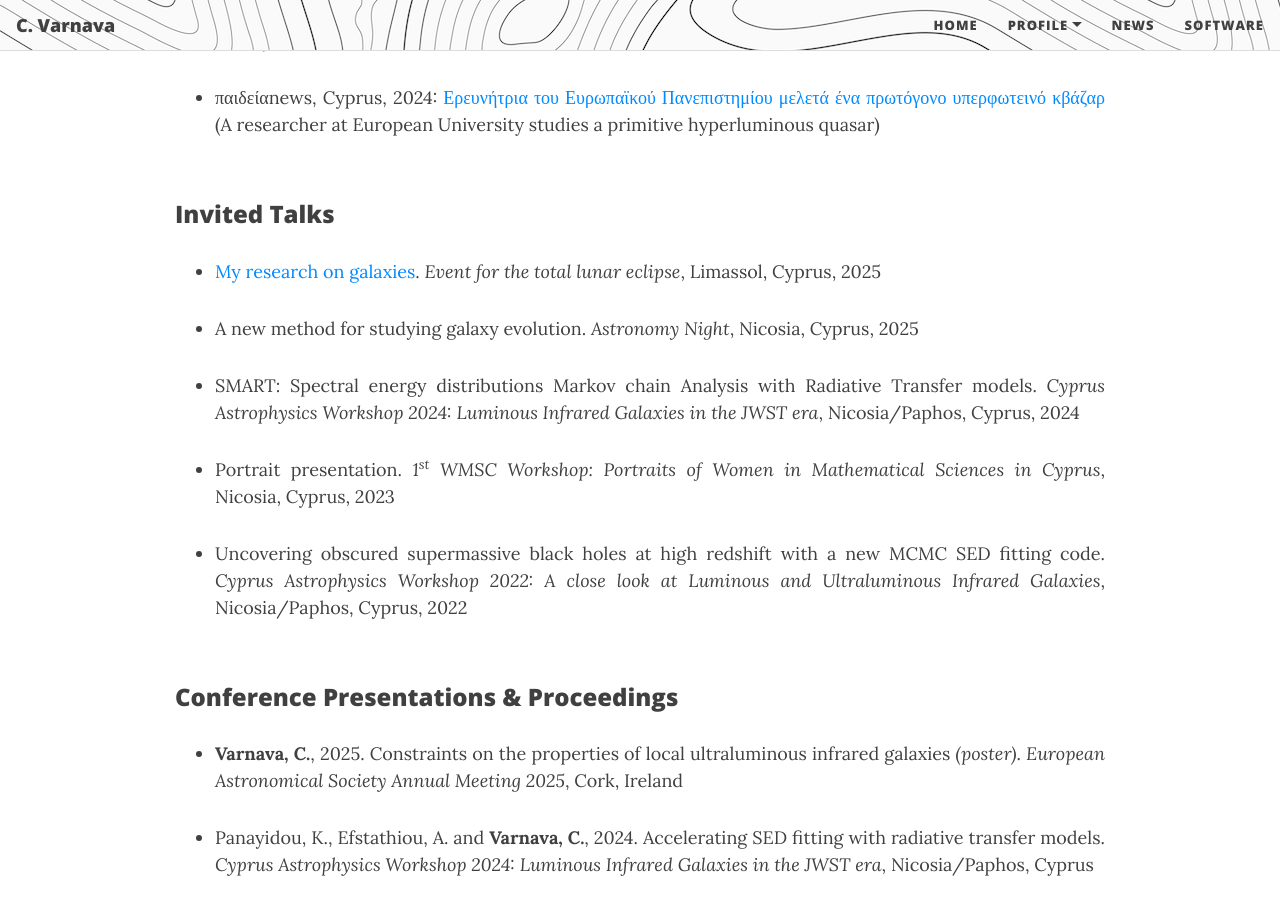
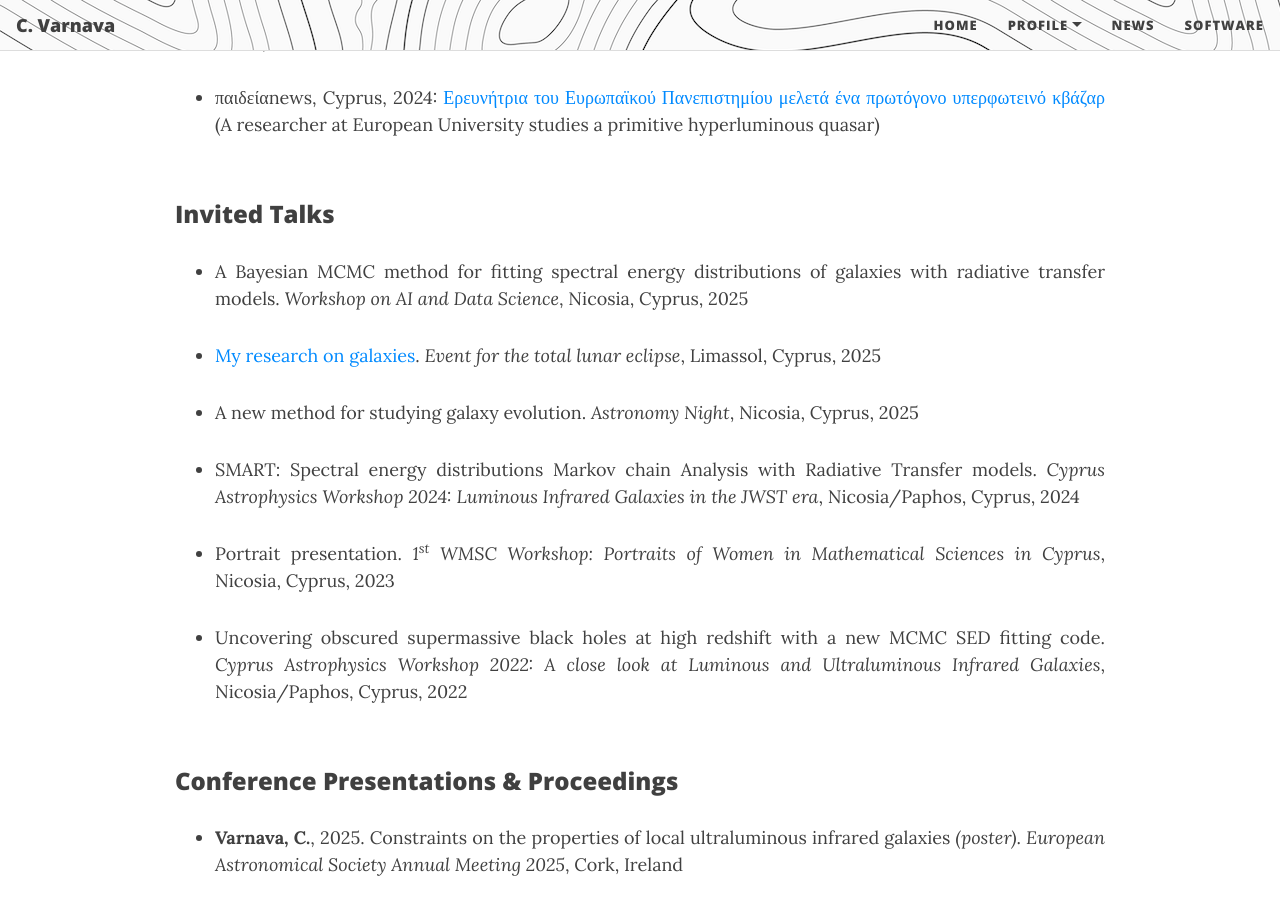
Before and after one commit to ch-var/ch-var.github.io, a Jekyll site: the page built from CV.html, in a window 1280 px wide and 900 px high, scrolled down 3805 px. Built offline with Jekyll 4.4.1, drawn with Linux system fonts in a browser that asks for light colours; formulas are drawn with MathJax 3.

Commit message:
Update CV.html

```diff
--- a/CV.html
+++ b/CV.html
@@ -108,6 +108,8 @@ mathjax: true
 <br>
 <p style="font-family: var(--header-font); font-weight: 800; line-height: 1.1; font-size: 1.5rem; margin-top: 1.25rem;">Invited Talks</p>
 <ul>
+<li class="responsive-margin">A Bayesian MCMC method for fitting spectral energy distributions of galaxies with radiative transfer models. <i>Workshop on AI and Data Science</i>, Nicosia, Cyprus, 2025</li>
+<p></p>
 <li class="responsive-margin"><a href="https://www.youtube.com/watch?v=RfYPXRsNHEM">My research on galaxies</a>. <i>Event for the total lunar eclipse</i>, Limassol, Cyprus, 2025</li>
 <p></p>
 <li class="responsive-margin">A new method for studying galaxy evolution. <i>Astronomy Night</i>, Nicosia, Cyprus, 2025</li>
```
